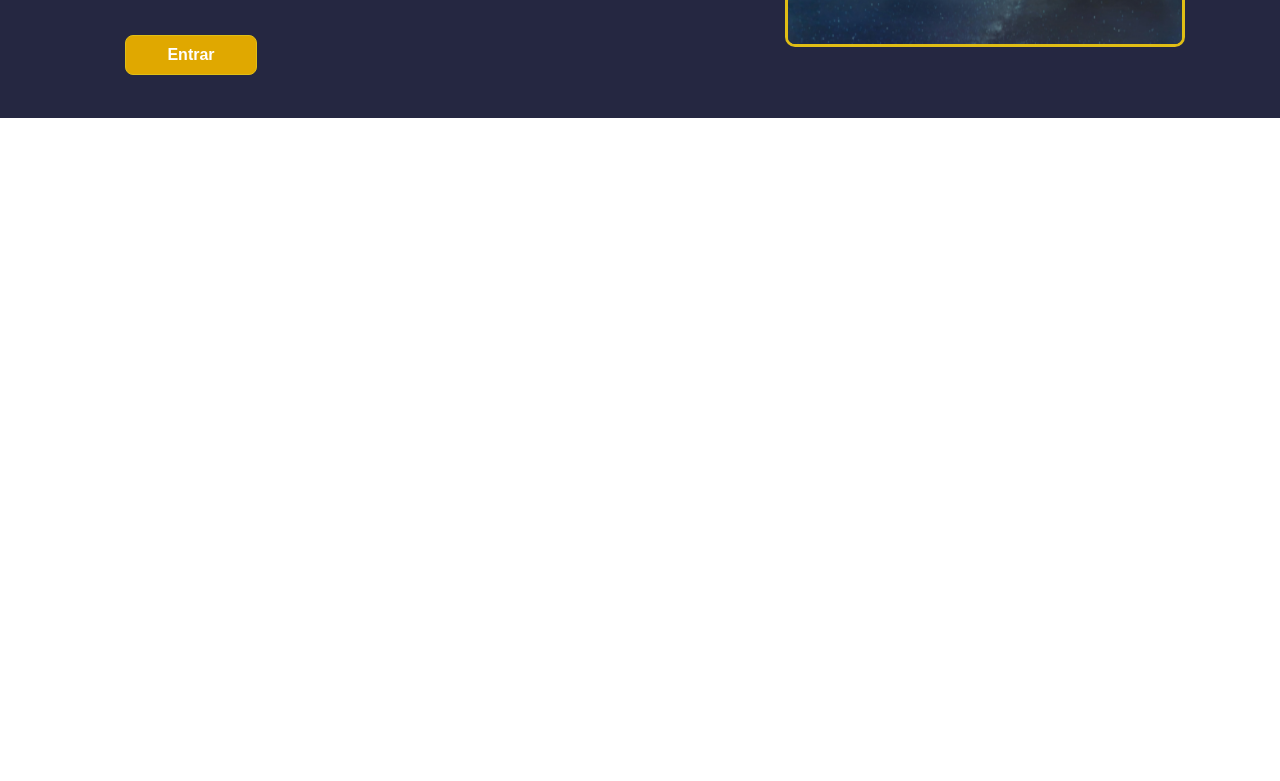
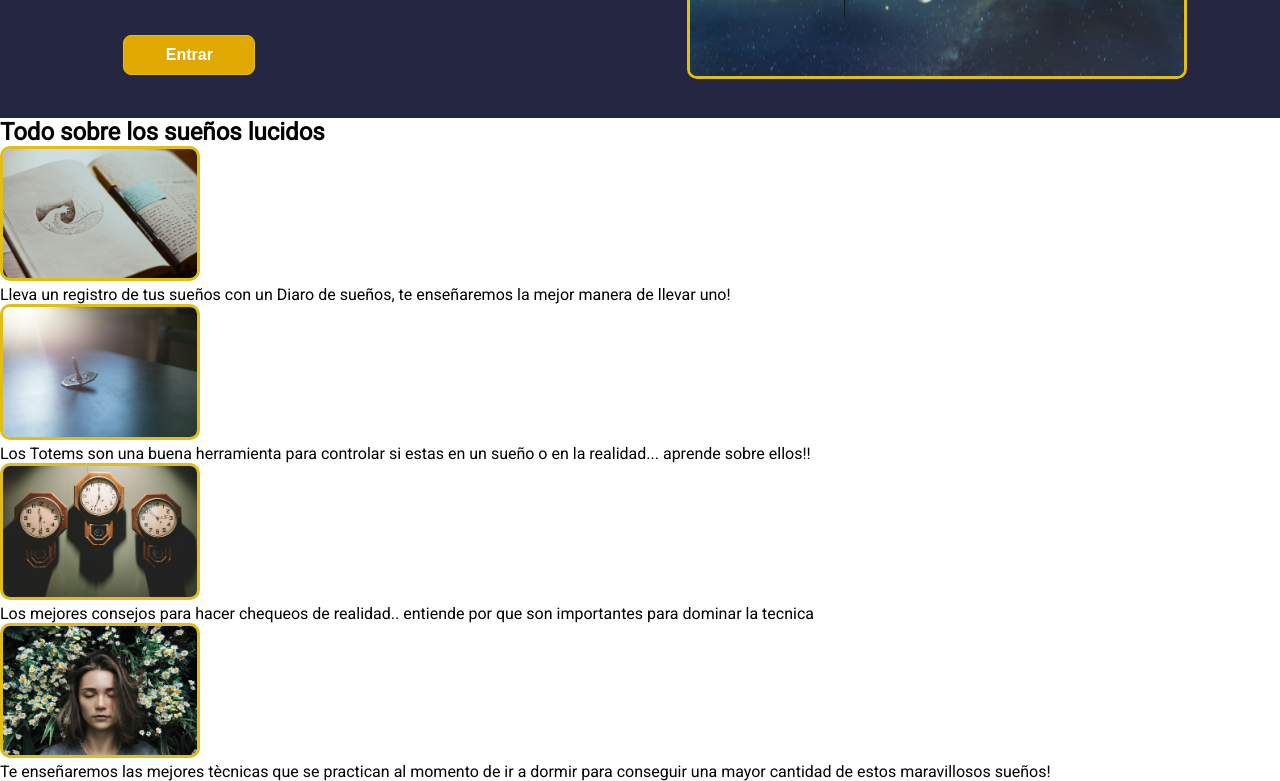
Before and after one commit to elbethz/odin-landing-page, a plain HTML site: page index.html in a window 1280 px wide. Shown: the part 352-1133 px from the top of the page. Before the commit the page ends 800 px from the top, so only its background shows below. Drawn offline with Linux system fonts and the light colour scheme.

Commit message:
added main section delete and added new pics for main section

```diff
--- a/index.html
+++ b/index.html
@@ -32,10 +32,43 @@
         <div class="contenedor-imagen-header">
          <img class="imagen-header" src="images/johannes-plenio.jpg" alt="">
         </div>
+      </div>
+    </header>
+
+    <main class="main-cards">
+      <div class="contenedor-tarjetas">
+        <h2 class="titulo-contenedor-tarjetas">Todo sobre los sueños lucidos</h2>
+
+        <div class="tarjetas">
+          <img class="img-tarjetas" src="images/book.jpg" alt="una libreta con dibujos y letras">
+          <p>Lleva un registro de tus sueños con un Diaro de sueños, te enseñaremos la mejor
+             manera de llevar uno!
+          </p>
+        </div>
+
+        <div class="tarjetas">
+          <img class="img-tarjetas" src="images/trompo.jpg" alt="un trompo girando">
+          <p>Los Totems son una buena herramienta para controlar si estas en un sueño o en la realidad...
+             aprende sobre ellos!!
+          </p>
+        </div>
+
+        <div class="tarjetas">
+          <img class="img-tarjetas" src="images/clock.jpg" alt="Un reloj de pared">
+          <p>Los mejores consejos para hacer chequeos de realidad.. entiende por que son importantes para dominar la
+             tecnica
+          </p>
+        </div>
+
+        <div class="tarjetas">
+          <img class="img-tarjetas" src="images/chica.jpg" alt="mujer durmiendo entre flores blancas">
+          <p>Te enseñaremos las mejores tècnicas que se practican al momento de ir a dormir para conseguir una
+             mayor cantidad de estos maravillosos sueños!
+          </p>
+        </div>
 
       </div>
-
-    </header>
+    </main>
 
   </body>
 </html>
--- a/style.css
+++ b/style.css
@@ -51,7 +51,7 @@ a:hover{
   background: #252741;
   display:flex;
   height:400px;
-  justify-content:space-around;
+  justify-content:space-evenly;
   align-items:center;
 }
 
@@ -66,6 +66,7 @@ a:hover{
   height: 100%;
   padding:30px;
 }
+
 
 .contenedor-texto p{
   line-height:1.2;
@@ -93,7 +94,21 @@ button:hover{
 
 
 .imagen-header{
-  width:400px;
+  width:500px;
   border:3px solid rgb(224,190,21);
   border-radius:10px;
+
 }
+
+
+
+
+
+
+
+.img-tarjetas{
+  width: 200px;
+  border:3px solid rgb(224,190,21);
+  border-radius:10px;
+
+}
```
Also changed, not shown: images/ash-from-modern-afflatus-KM3opPullsk-unsplash.jpg (deleted), images/book.jpg (added), images/chica.jpg (added), images/clock.jpg (added), images/dollar-gill-0V7_N62zZcU-unsplash.jpg (deleted), images/pure-julia-RqTNK02nvGs-unsplash.jpg (deleted), images/trompo.jpg (added).
